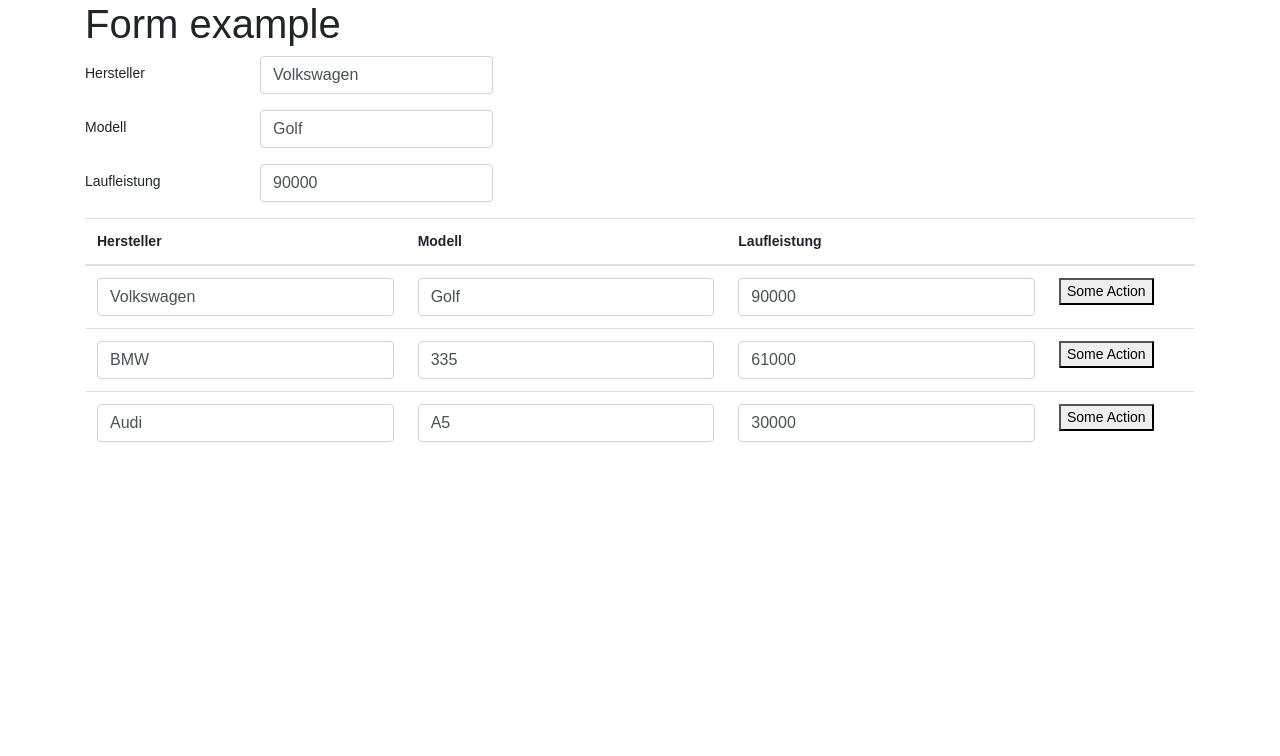
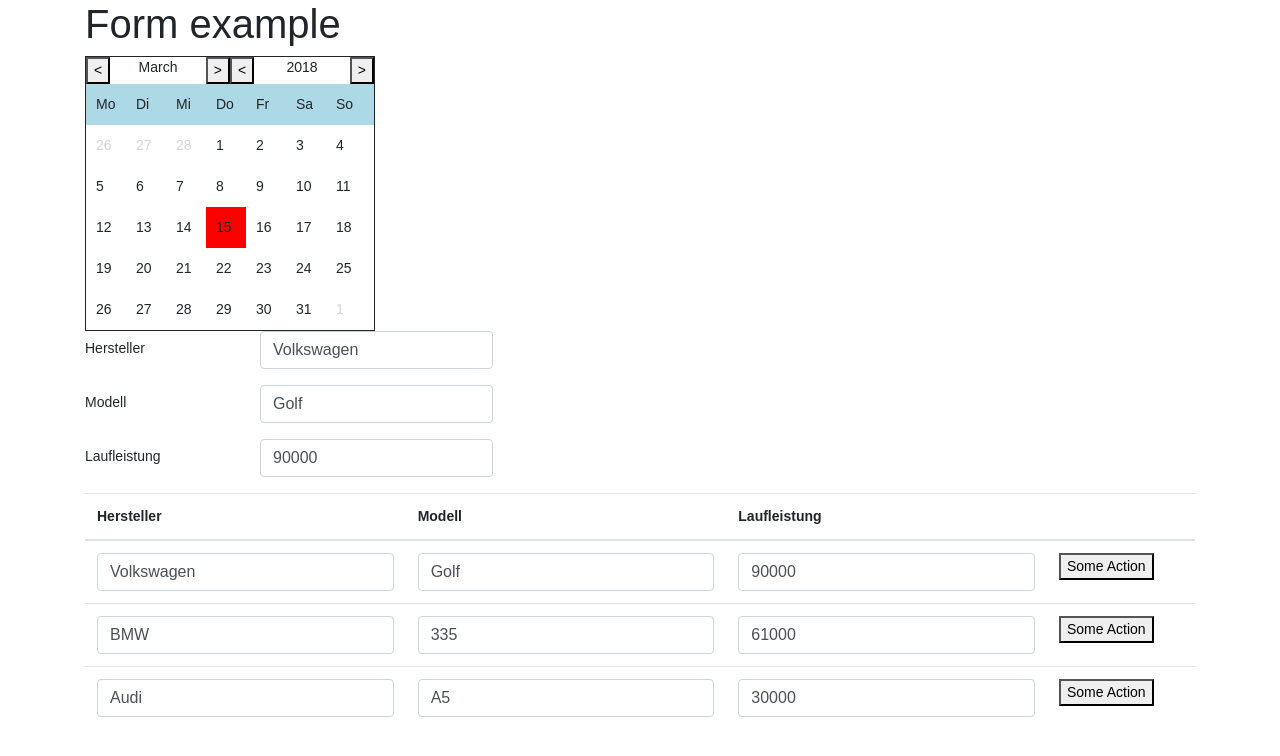
Before and after one commit to mlankenau/react_playground, a React (Create React App) app: page / in a window 1280 px wide. Shown: the top 756 px of the page. Built offline with nearby package versions, Linux system fonts and the light colour scheme.

Commit message:
add calendar component

```diff
--- a/package.json
+++ b/package.json
@@ -3,7 +3,9 @@
   "version": "0.1.0",
   "private": true,
   "dependencies": {
+    "moment": "^2.21.0",
     "react": "^16.2.0",
+    "react-bootstrap": "^0.32.1",
     "react-dom": "^16.2.0",
     "react-scripts": "1.1.1"
   },
--- a/src/App.js
+++ b/src/App.js
@@ -3,6 +3,9 @@
 import {Table} from './Table.js';
 import * as Field from './Fields.js';
 import './App.css';
+import moment from 'moment';
+import Calendar from './Calendar'
+
 
 class ActionButton extends Component {
   click() {
@@ -20,11 +23,11 @@
   }
 }
 
-
 class App extends Component {
   constructor(props) {
     super(props);
     this.state = {
+      day: moment(),
       auction: {
         id: 123,
         maker: "Volkswagen",
@@ -58,7 +61,7 @@
     return (
       <div className="container">
         <h1>Form example</h1>
-
+        <Calendar value={this.state.day} onChange={(d) => this.setState({day: d})}/>
         <Form edit={true} value={this.state.auction} onChange={(val) => this.setState({auction: val})}>
           <Field.TextField label="Hersteller" attr="maker" />
           <Field.TextField label="Modell" attr="model" />
--- /dev/null
+++ b/src/Calendar.css
@@ -0,0 +1,53 @@
+.calendar {
+  border: 1px solid;
+  display: inline-block;
+  width: 290px;
+}
+
+.calendar .week-days {
+  background: lightblue;
+}
+
+.calendar .week-day {
+  display: inline-block;
+  padding: 10px;
+  width: 40px;
+}
+
+.calendar .day {
+  display: inline-block;
+  padding: 10px;
+  width: 40px;
+}
+.calendar .day-other {
+  display: inline-block;
+  padding: 10px;
+  width: 40px;
+  color: lightgrey;
+}
+.calendar .current-day {
+  display: inline-block;
+  padding: 10px;
+  width: 40px;
+  background: red;
+}
+
+.calendar .year-selector {
+  display: inline-flex;
+  width: 50%;
+}
+.calendar .month-selector {
+  display: inline-flex;
+  width: 50%;
+
+}
+.calendar .month-selector span {
+  width: 100%;
+  flex-grow: 1;
+  text-align: center;
+}
+.calendar .year-selector span {
+  width: 100%;
+  flex-grow: 1;
+  text-align: center;
+}
--- /dev/null
+++ b/src/Calendar.js
@@ -0,0 +1,93 @@
+import React, { Component } from 'react';
+import moment from 'moment'
+import './Calendar.css';
+
+const YearSelector = ({value, onChange}) => {
+  const goBack = () => onChange( value.clone().subtract(1, 'year'))
+  const goForward = () => onChange( value.clone().add(1, 'year'))
+  return <div className='year-selector'>
+    <button onClick={goBack}> &lt;  </button>
+      <span> { value.year() } </span>
+    <button onClick={goForward}> &gt; </button>
+  </div>
+}
+
+const MonthSelector = ({value, onChange}) => {
+  const goBack = () => onChange( value.clone().subtract(1, 'months'))
+  const goForward = () => onChange( value.clone().add(1, 'months'))
+  return <div className='month-selector'>
+    <button onClick={goBack}> &lt;  </button>
+      <span> { value.format('MMMM') } </span>
+    <button onClick={goForward}> &gt; </button>
+  </div>
+}
+
+const Day = ({value, currentDay, onSelectDay}) => {
+  let className = 'day'
+  if (value.date() == currentDay.date() && value.month() == currentDay.month())
+    className = 'current-day'
+  else if (value.month() != currentDay.month())
+    className = 'day-other'
+
+  return <div
+    onClick={(e) => onSelectDay(value)}
+    className={className}>
+      {value.date()}
+    </div>
+}
+
+class Calendar extends Component {
+  constructor(props) {
+    super(props)
+  }
+
+  onSelectDay(day) {
+    console.log("select", day)
+    if (this.props.onChange)
+      this.props.onChange(day)
+  }
+
+  /*
+   * calculate an integer value for a month including the year
+   * so that Dez-2016 < Jan-2017
+   */
+  totalMonths(m) {
+    return m.year()*12+m.month()
+  }
+
+  daysToDisplay(date) {
+    const firstDayMonth = date.clone().date(1)
+    const firstDay = firstDayMonth.clone().subtract(firstDayMonth.day()-1, 'days')
+    const days = []
+    let day = firstDay
+    let finished = false;
+    let reachedLastDayOfMonth = false
+    while (!finished) {
+      days.push(day)
+      day = day.clone().add(1, 'd')
+      if (this.totalMonths(day) > this.totalMonths(this.props.value))
+        reachedLastDayOfMonth = true
+      if (day.day() == 1 && reachedLastDayOfMonth)
+        finished = true
+    }
+    return days
+  }
+
+  render() {
+    const weekDays = ['Mo', 'Di', 'Mi', 'Do', 'Fr', 'Sa', 'So']
+
+    const days = this.daysToDisplay(this.props.value)
+    return <div className="calendar">
+      <div className=''>
+        <MonthSelector value={this.props.value} onChange={this.props.onChange}/>
+        <YearSelector value={this.props.value} onChange={this.props.onChange}/>
+      </div>
+      <div className="week-days">
+        {weekDays.map((wday) => <div className="week-day">{wday}</div> )}
+      </div>
+      {days.map((d) => <Day value={d} currentDay={this.props.value} onSelectDay={(e) => this.onSelectDay(d)}/>)}
+    </div>
+  }
+}
+
+export default Calendar;
```
Also changed, not shown: 2 other files (tests, documents, lock files or other folders).
